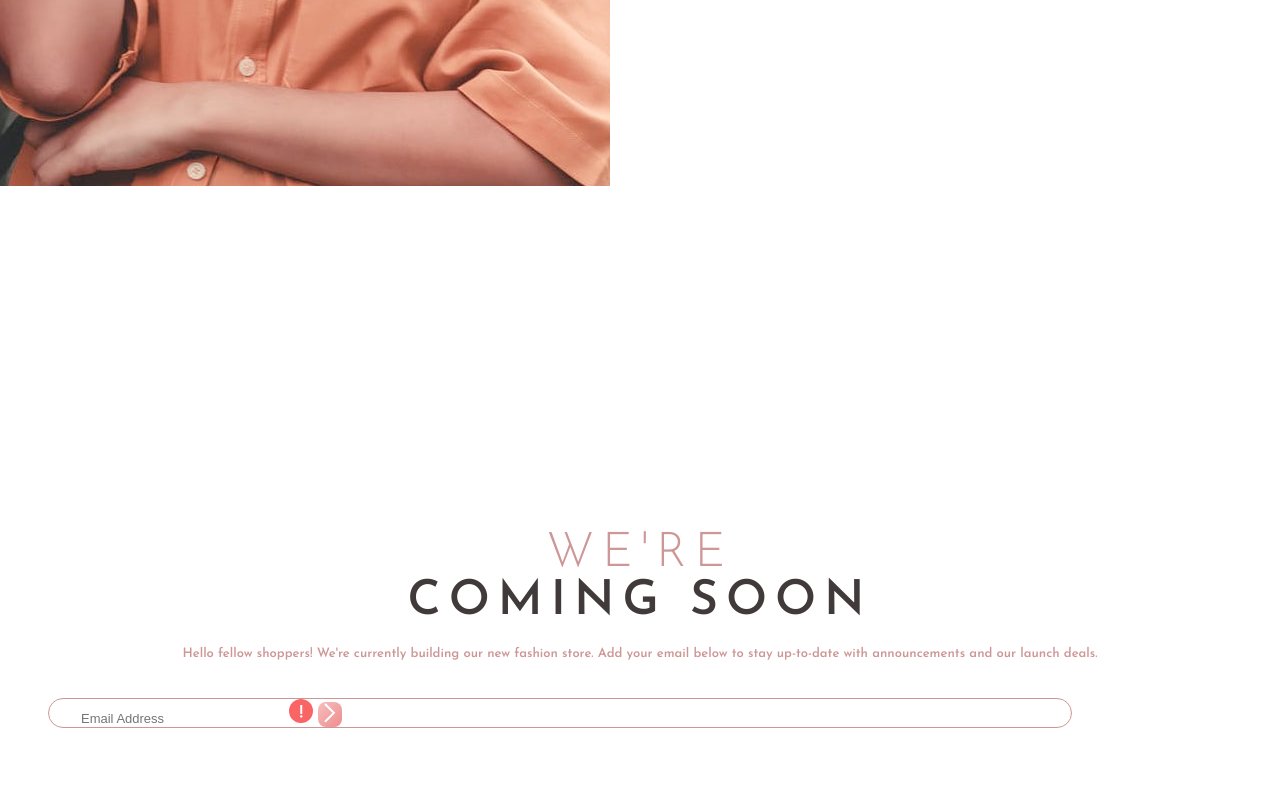
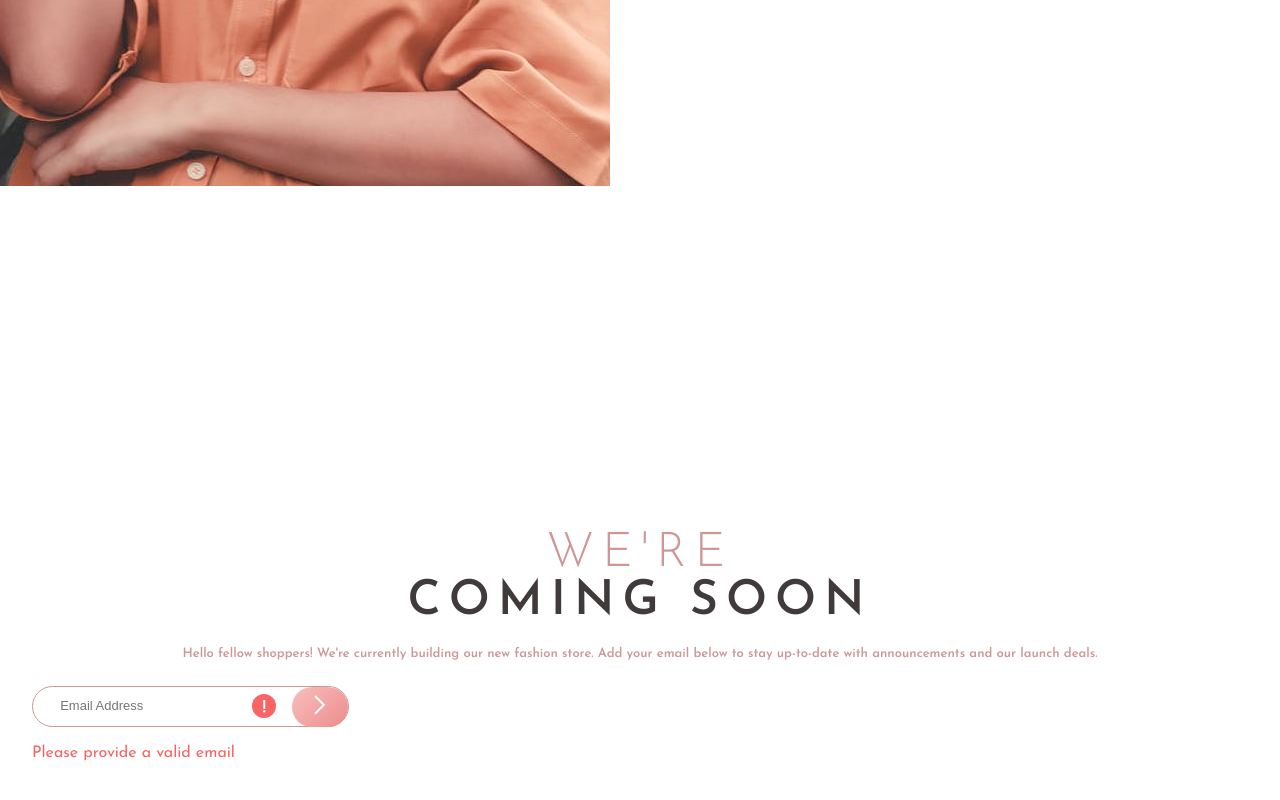
Before and after one commit to VMirandaCA/base-apparel-coming-soon-master, a plain HTML site: page index.html in a window 1280 px wide. Shown: the part 763-1563 px from the top of the page. After the commit the page ends 1540 px from the top, so only its background shows below. Drawn offline with Linux system fonts and the light colour scheme.

Commit message:
melhorias

```diff
--- a/index.html
+++ b/index.html
@@ -45,13 +45,23 @@
           </p>
 
           <form>
-            <input type="email" placeholder="Email Address"><img src="./src/images/icon-error.svg" alt="" class="email_icone_erro" alt="erro">
-            <button>
-              <img class="email_seta" src="./src/images/icon-arrow.svg" alt="seta">
-            </button>
 
-            <p class="email_texto">Please provide a valid email</p>
+            <label id="email">
+              <input type="email" placeholder="Email Address"><img src="./src/images/icon-error.svg" alt="" class="email_icone_erro" alt="erro">
+                <button>
+                  <img class="email_seta" src="./src/images/icon-arrow.svg" alt="seta">
+                </button>
+              </input>
+            </label>
+
+            <div>
+              <p class="email_texto">Please provide a valid email
+              </p>
+            </div>
+
           </form>
+
+
 
         </div>
 
@@ -64,5 +74,7 @@
         Coded by <a href="#">Vitoria Miranda</a>.
       </p>
     </footer>
+
   </body>
+
   </html>
--- a/src/css/style.css
+++ b/src/css/style.css
@@ -3,7 +3,7 @@
     --Cor_Gradiente2: linear-gradient(135deg, hsl(0, 80%, 86%), hsl(0, 74%, 74%));
 
     --Cor1: hsl(0, 36%, 70%);
-    --Cor2: hsl(0, 93%, 68%);
+    --Cor_Texto-Erro: hsl(0, 93%, 68%);
 
     --Cor_Container:  hsl(0, 65%, 97%);
 
@@ -51,10 +51,11 @@ span {
     font-weight: bold;
     line-height: 1.5rem;
 }
-form {
+form #email {
     border: 1px solid var(--Cor1);
-    width: 80%;
-    margin: 2rem 3rem 6rem;
+    padding: 0.7rem;
+    margin: 2rem;
+    width: 50%;
     border-radius: 5rem;
 }
 input {
@@ -63,29 +64,32 @@ input {
     color: var(--Cor1);
     font-weight:300;
     font-size: small;
-    padding: 0 2rem;
+    padding: 1rem;
+    border-color: none;
 }
 .email_icone_erro {
     /*display: none;*/
     position: relative;
-    top: 0;
+    top: 0.5rem;
 }
 button {
     background-image: var(--Cor_Gradiente2);
     border: none;
-    border-radius: 0.5rem;
-    height: 2;
+    border-radius: 2rem;
+    height: 2.5rem;
+    width: 3.5rem;
+    position: relative;
+    top: 0.3rem;
+    right: -0.7rem;
+
 
 }
 
-.email_texto {
-   display: none;
+div .email_texto {
+    margin: 1rem 2rem;
+    color: var(--Cor_Texto-Erro);
+   /*display: none;*/
 }
-
-.container_esquerda_foto {
-
-}
-.foto_modelo {}
 
 /*
 form {
@@ -144,7 +148,7 @@ footer {
     .logo {
         padding: 1.5rem;
     }
-    section  {
+   .container  {
         display: flex;
         flex-direction: column;
         flex-wrap: wrap;
```
